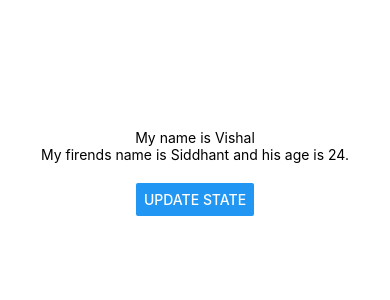
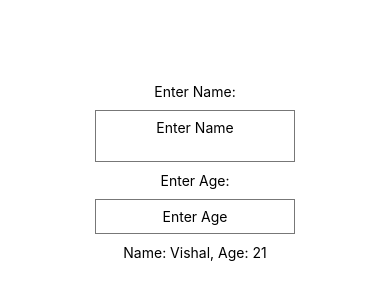
Before and after one commit to vishal-sengar-dtu/React-Native, a React Native app: screen / in a window 390 px wide. Shown: the part 250-550 px from the top of the page. Built offline with nearby package versions, Linux system fonts and the light colour scheme.

Commit message:
Text Inputs

```diff
--- a/App.js
+++ b/App.js
@@ -1,24 +1,27 @@
-import { StatusBar } from 'expo-status-bar';
 import React, {useState} from 'react';
-import { StyleSheet, Text, View, Button } from 'react-native';
+import { StyleSheet, Text, View, TextInput } from 'react-native';
 
 export default function App() {
   const [name, setName] = useState('Vishal');
-  const [friend, setFriend] = useState({ name: 'Siddhant', age: 24 });
-
-  const clickHandler = () => {
-    setName('Yogesh');
-    setFriend({ name: 'Utkarsh', age: 22 });
-  }
+  const [age, setAge] = useState(21);
 
   return (
     <View style={styles.container}>
-      <Text>My name is {name}</Text>
-      <Text>My firends name is {friend.name} and his age is {friend.age}.</Text>
-      <View style={styles.buttonContainer}>
-        <Button title='Update State' onPress={clickHandler} />
-      </View>
-      <StatusBar style="auto" />
+      <Text>Enter Name:</Text>
+      <TextInput
+        multiline
+        style={styles.input}
+        placeholder='Enter Name'
+        onChangeText={(val) => setName(val)}
+      />
+      <Text>Enter Age:</Text>
+      <TextInput
+        keyboardType='numeric'
+        style={styles.input}
+        placeholder='Enter Age'
+        onChangeText={(val) => setAge(val)}
+      />
+      <Text>Name: {name}, Age: {age}</Text>
     </View>
   );
 }
@@ -30,7 +33,12 @@
     alignItems: 'center',
     justifyContent: 'center',
   },
-  buttonContainer: {
-    marginTop: 20,
+  input: {
+    borderWidth: 1,
+    borderColor: '#777',
+    padding: 8,
+    margin: 10,
+    width: 200,
+    textAlign: 'center',
   }
 });
```
